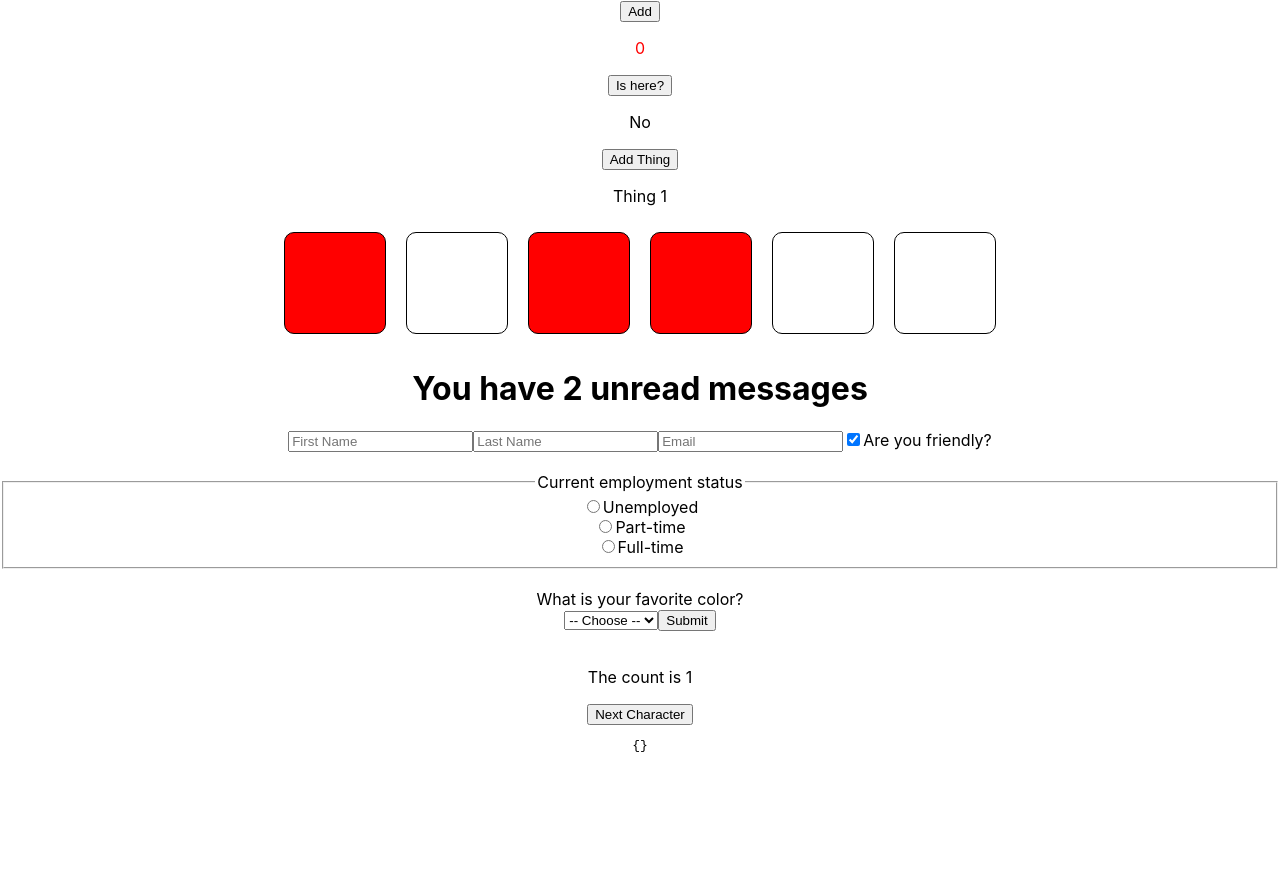
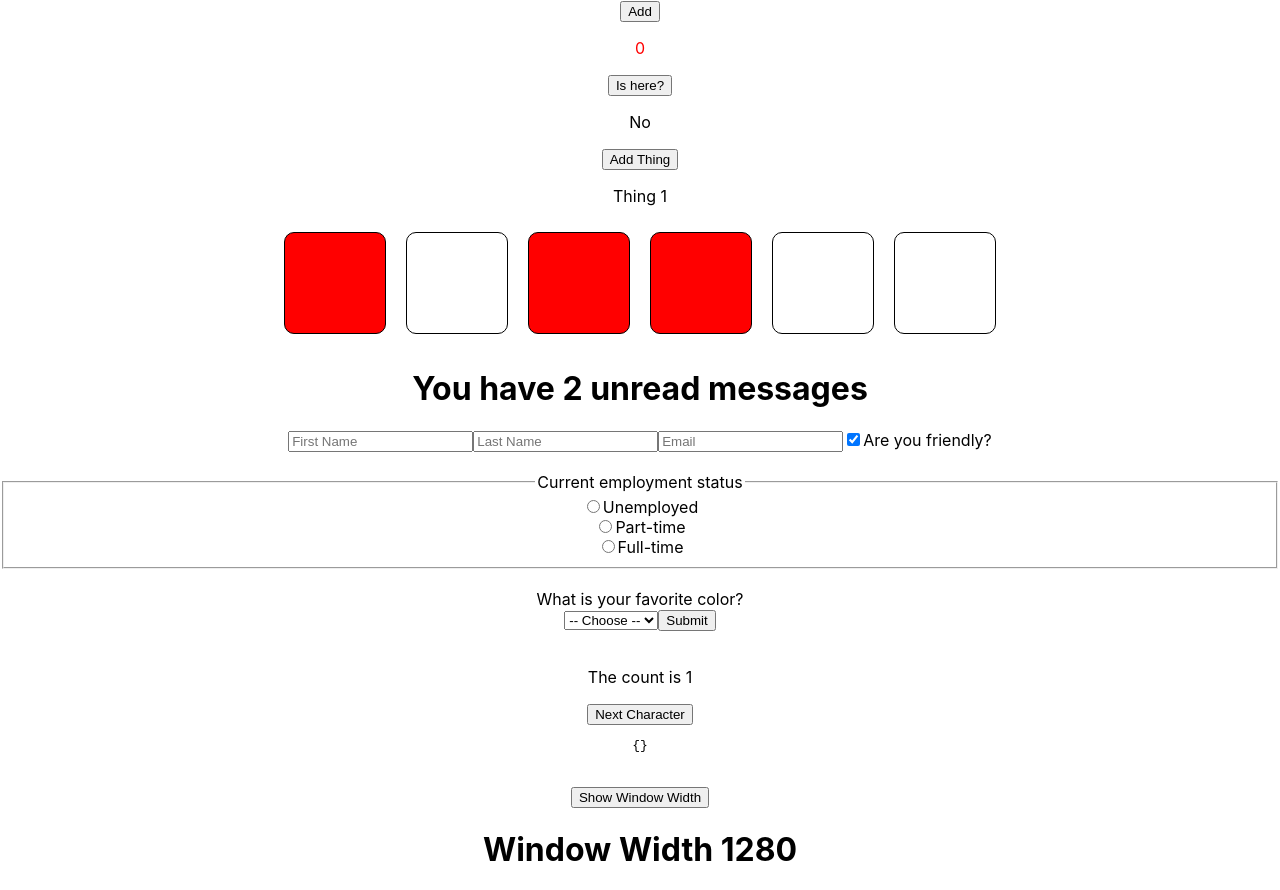
Before and after one commit to LennyRemache/learn-react, a React (Create React App) app in the folder counter-app/: page / in a window 1280 px wide. Before the commit the page ends 800 px from the top, so only its background shows below. Built offline with nearby package versions, Linux system fonts and the light colour scheme; no server answers.

Commit message:
useEffect(), memory leaks, and cleanup return functions

```diff
--- a/counter-app/src/App.js
+++ b/counter-app/src/App.js
@@ -7,6 +7,7 @@ import boxes from "./boxes";
 import Box from "./Box";
 import Form from "./Form";
 import Calls from "./Calls";
+import Window from "./Window";
 
 function App() {
   // whenever state changes React will rerender the component where the state exists and
@@ -64,6 +65,12 @@ function App() {
 
   const [messages, setMessages] = React.useState(["a", "b"]);
 
+  const [show, setShow] = React.useState(true);
+
+  function changeShow() {
+    setShow((prevShow) => !prevShow);
+  }
+
   return (
     <div className="App">
       <button onClick={add}>Add</button>
@@ -87,6 +94,9 @@ function App() {
       <Form />
       <br />
       <Calls />
+      <br />
+      <button onClick={changeShow}>Show Window Width</button>
+      {show && <Window />}
     </div>
   );
 }
--- /dev/null
+++ b/counter-app/src/Window.js
@@ -0,0 +1,25 @@
+import React from "react";
+import { useState, useEffect } from "react";
+
+export default function Window() {
+  const [windowWidth, setWindowWidth] = useState(window.innerWidth);
+
+  useEffect(() => {
+    const watchWidth = () => {
+      console.log("setting up...");
+      setWindowWidth(window.innerWidth);
+    };
+
+    window.addEventListener("resize", watchWidth);
+
+    // cleanup function to prevent memory leaks
+    // when component is about to be removed from the DOM
+    // the return function in useEffect's callback/effect function is ran
+    return function () {
+      console.log("cleaning...");
+      window.removeEventListener("resize", watchWidth);
+    };
+  }, []);
+
+  return <h1>Window Width {windowWidth}</h1>;
+}
```
